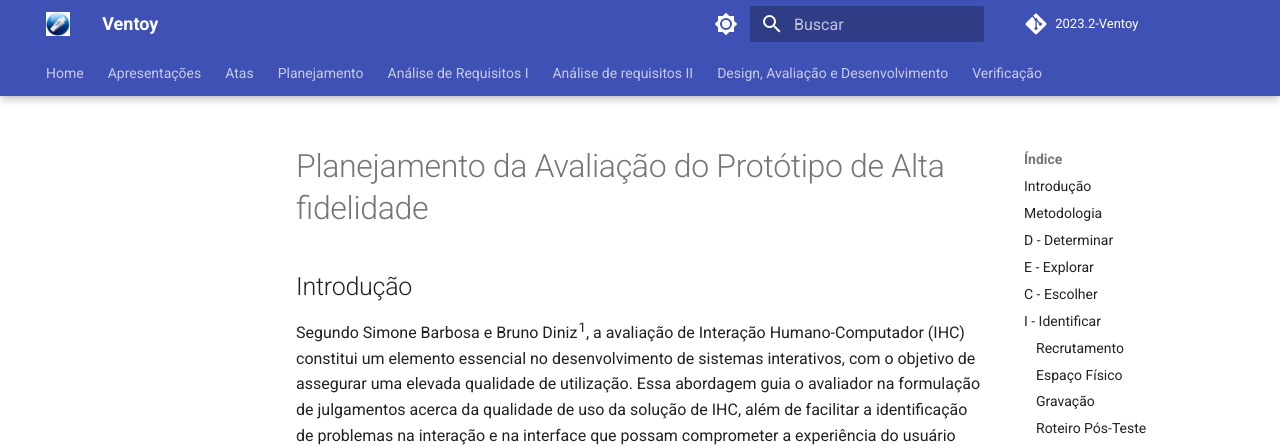
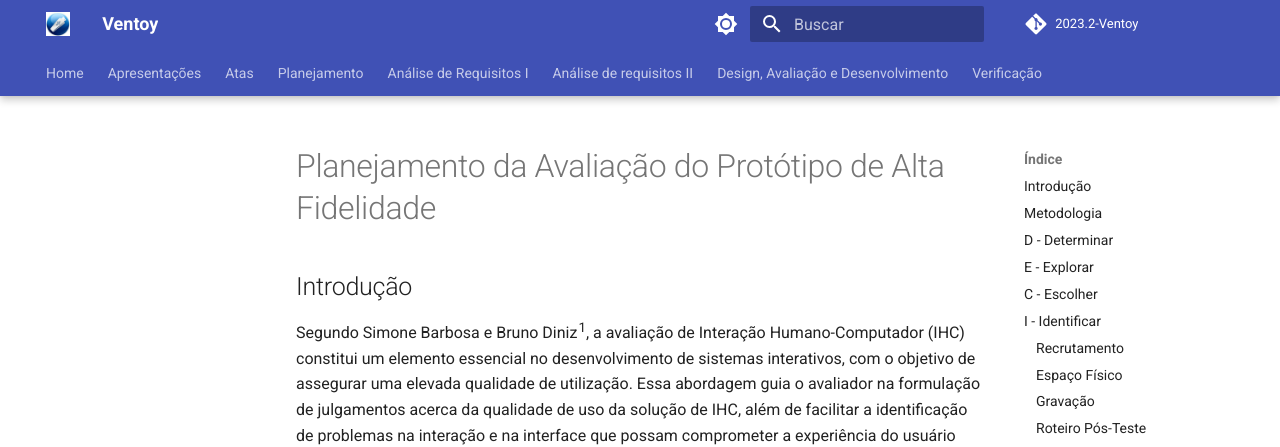
Before and after one commit to Interacao-Humano-Computador/2023.2-Ventoy, an MkDocs documentation site: the page built from docs/DAD/nivel2/prototipoAltaFidelidade/PlanejamentoAvaliacaoPAF.md, in a window 1280 px wide and 900 px high. Shown: the top 447 px of the window. Built offline with MkDocs 1.6.1 and Material for MkDocs 9.7.7, drawn with Linux system fonts in a browser that asks for light colours; comment, search, counter and statistics services are not loaded.

```diff
--- a/docs/DAD/nivel2/prototipoAltaFidelidade/PlanejamentoAvaliacaoPAF.md
+++ b/docs/DAD/nivel2/prototipoAltaFidelidade/PlanejamentoAvaliacaoPAF.md
@@ -1,4 +1,4 @@
-# Planejamento da Avaliação do Protótipo de Alta fidelidade
+# Planejamento da Avaliação do Protótipo de Alta Fidelidade
 
 ## Introdução
 
```
